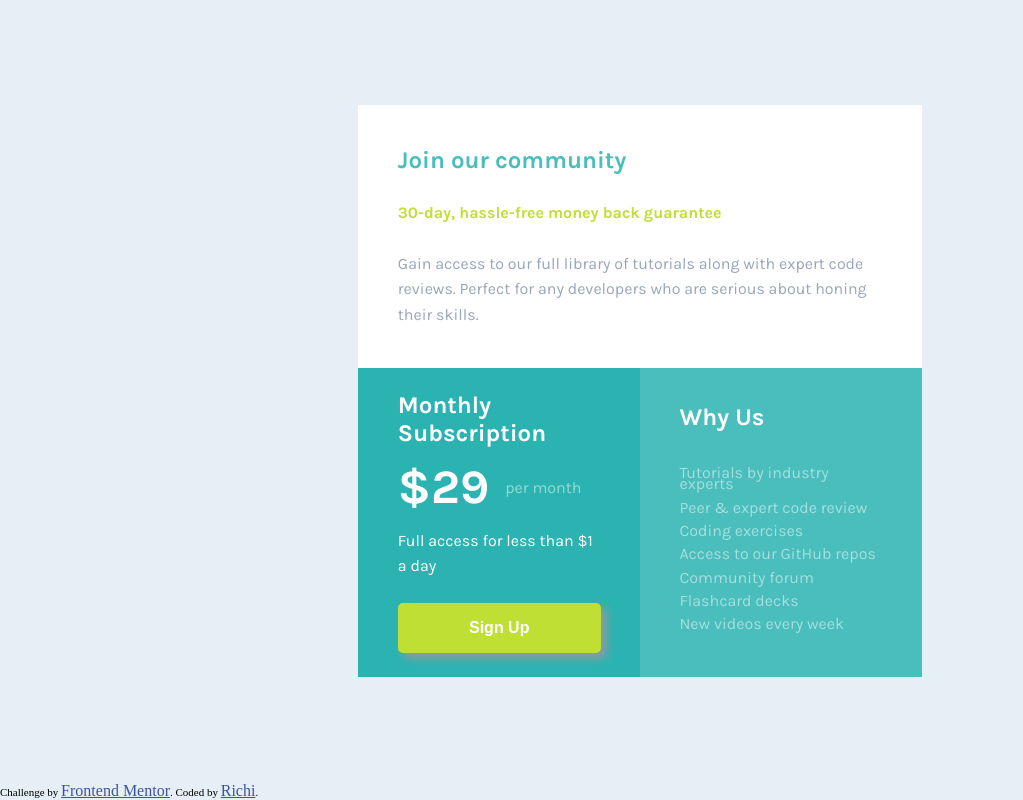
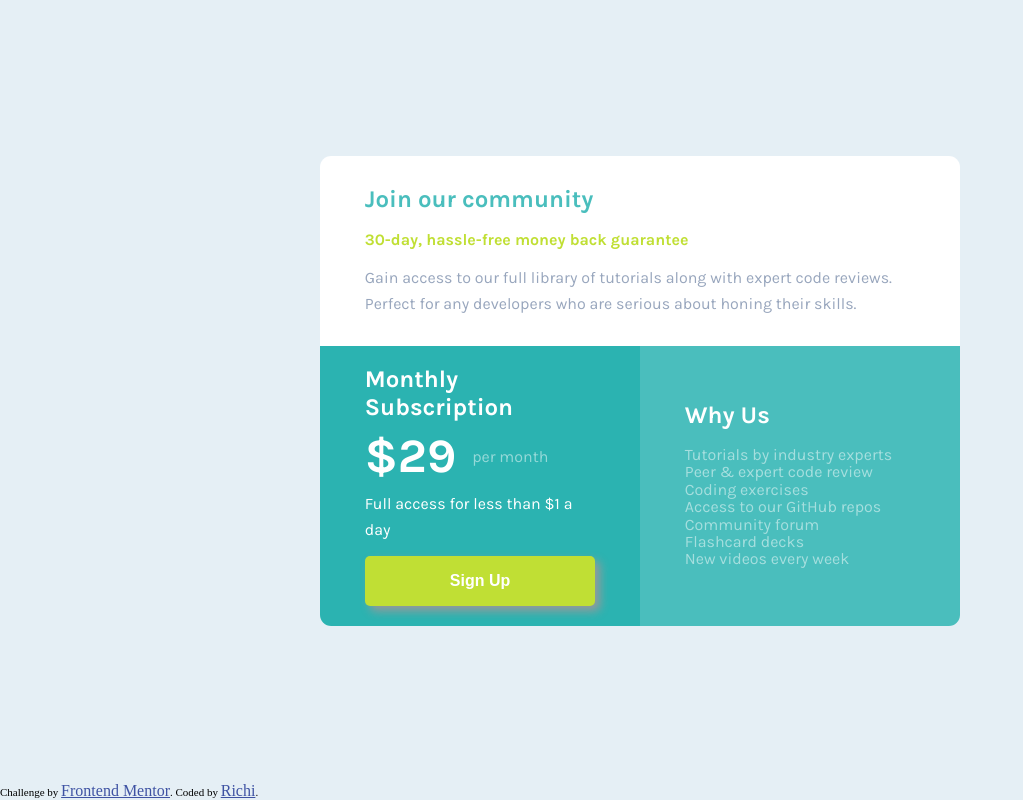
Before and after one commit to AndresRicardo/single-price-grid-component-master, a plain HTML site: page index.html in a window 1280 px wide. Shown: the whole page, without its empty margins (0-1023 px from the left). Drawn offline with Linux system fonts and the light colour scheme.

Commit message:
bordes arreglados, relación de aspecto en desktop ok

```diff
--- a/styles.css
+++ b/styles.css
@@ -50,6 +50,7 @@ body{
 /*##########   ARTICLE-1    ##########*/
 #article-1{
     background-color: white;
+    border-radius: 0.7em 0.7em 0em 0em;
 }
 #article-1 .title{
     color: var(--color-Cyan);
@@ -67,6 +68,8 @@ body{
 /*##########   ARTICLE-2    ##########*/
 #article-2{
     background-color: #2BB3B1;
+    border-radius: 0em 0em 0em 0em;
+
 }
 #article-2 .title{
     color: white;
@@ -111,6 +114,7 @@ body{
 #article-3{
     color: white;
     background-color: var(--color-Cyan);
+    border-radius: 0em 0em 0.7em 0.7em;
 }
 #article-3 .title{
     font-size: 1.5em;
@@ -134,19 +138,23 @@ footer{
         flex-wrap: wrap;
         justify-content: center;
         margin-top: auto;
-        width: 44%;
+        width: 50%;
         padding: 0px 0px;
     }
 
+    /*##########   ARTICLES    ##########*/
+    .article *{
+        margin: 3% 0px;
+    }
+
     .article{
-        /* font-family: 'Karla', sans-serif; */
         width: auto;
-        /* padding: 2% 7%; */
     }
 
     /*##########   ARTICLE-1    ##########*/
     #article-1{
         background-color: white;
+        border-radius: 0.7em 0.7em 0em 0em;
         width: 100%;
     }
     #article-1 .title{
@@ -158,6 +166,7 @@ footer{
     #article-2{
         flex: 50;
         align-self: stretch;
+        border-radius: 0em 0em 0em 0.7em;
     }
 
     /*##########   ARTICLE-3    ##########*/
@@ -168,6 +177,7 @@ footer{
         flex-direction: column;
         justify-content: center;
         align-items: flex-start;
+        border-radius: 0em 0em 0.7em 0em;
     }
 
     footer{
```
